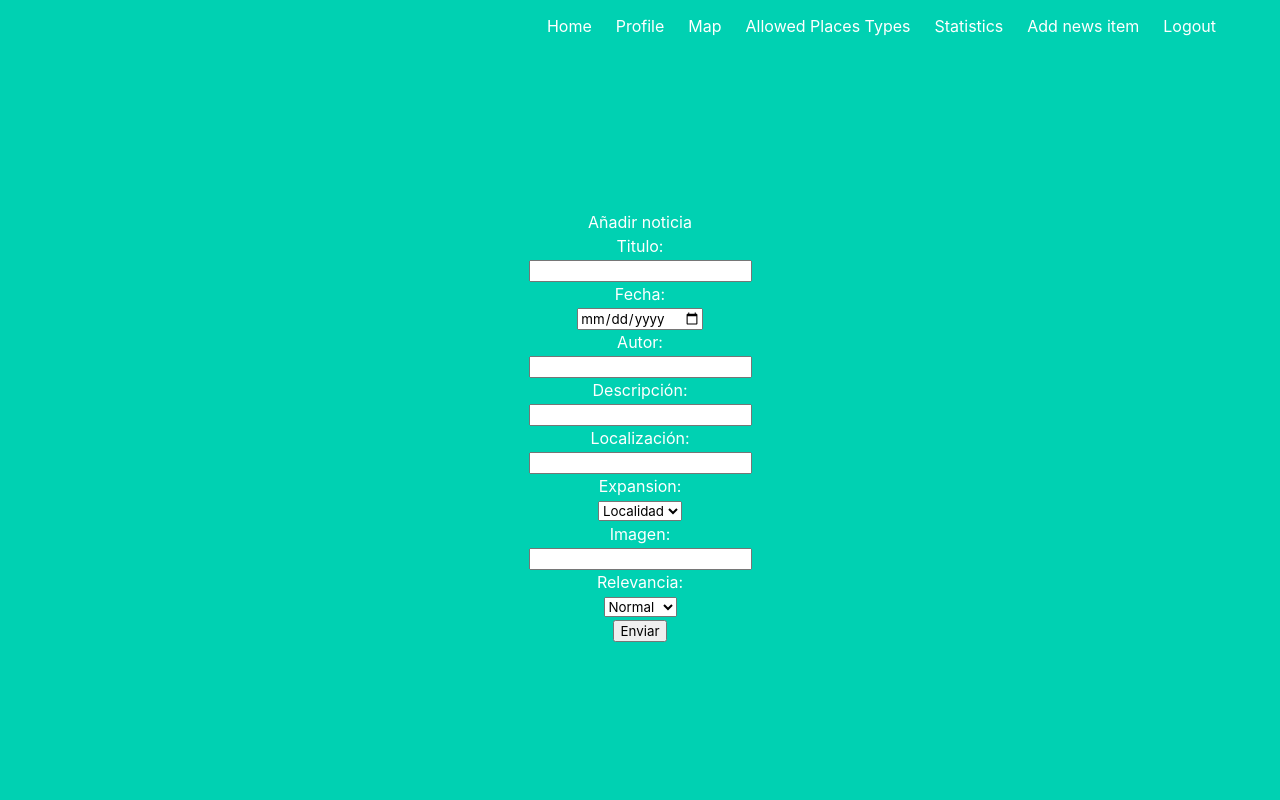
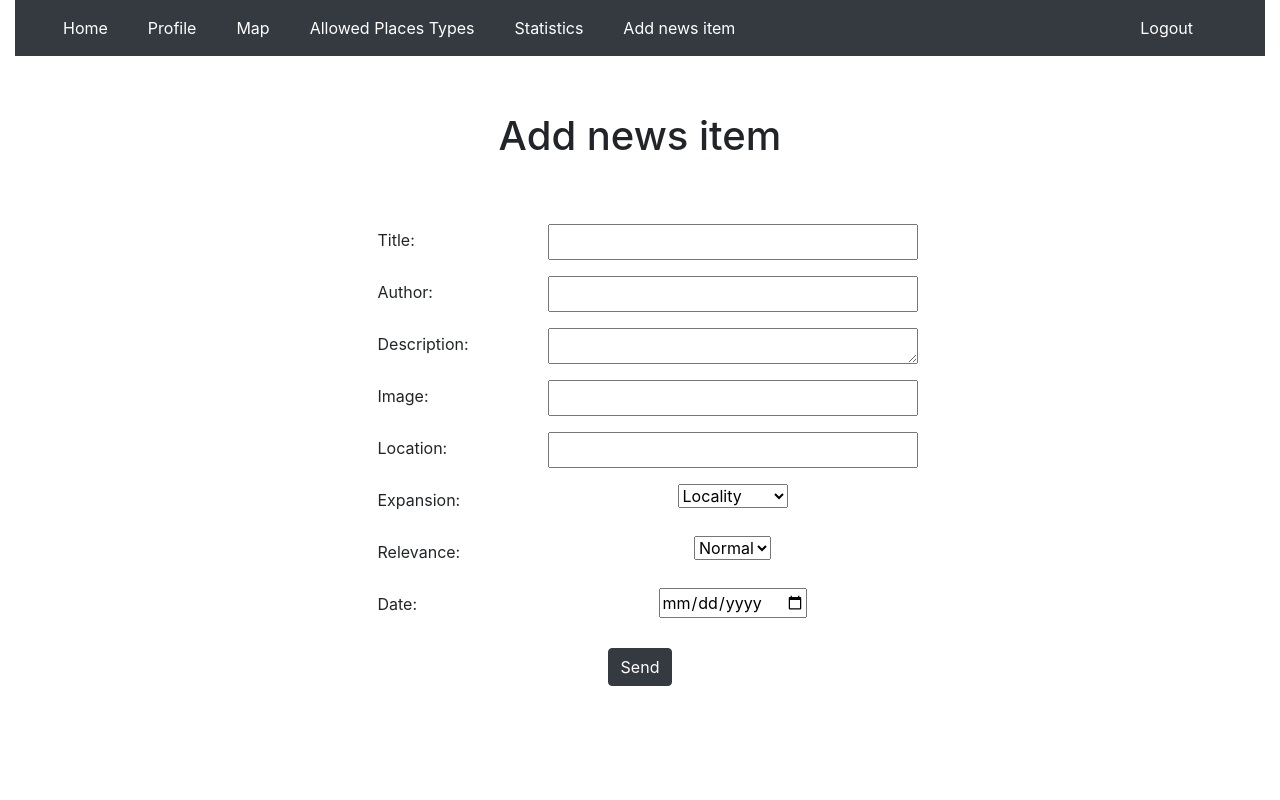
Before and after one commit to JoserraLP/MoRES, a Flask app: page /add_news in a window 1280 px wide. Run offline with Flask 2, Linux system fonts and the light colour scheme; a user stored in the database is signed in; data comes from the database, SQL or seed files in the repository; some libraries are stand-ins or nearby versions.

Commit message:
UI improvement and code cleanup

```diff
--- a/WebServer/config/default.py
+++ b/WebServer/config/default.py
@@ -3,11 +3,10 @@
 SECRET_KEY = 'super_secret_key_for_testing_purpose'
 
 # -------------- MQTT -------------- #
-MQTT_BROKER_URL = '192.168.1.83'
+MQTT_BROKER_URL = '192.168.1.61'
 MQTT_BROKER_PORT = 1883
 
 # -------------- Flask-User -------------- #
-
 USER_APP_NAME = "TFG Frontend"      # Shown in and email templates and page footers
 USER_ENABLE_EMAIL = True            # Enable email authentication
 USER_ENABLE_USERNAME = False        # Disable username authentication
--- a/WebServer/news.py
+++ b/WebServer/news.py
@@ -1,4 +1,4 @@
-from flask import Blueprint, render_template, request, redirect
+from flask import Blueprint, render_template, request, redirect, url_for
 from flask_login import login_required
 from . import mqtt
 
@@ -29,7 +29,7 @@ def create_news_item(request):
         # Publish the payload on the MQTT broker
         mqtt.publish('News', payload)
 
-        return render_template('index.html')
+        return redirect(url_for('main.index'))
     except requests.exceptions.RequestException as e:
         raise SystemExit(e)
 
--- a/WebServer/static/constants.py
+++ b/WebServer/static/constants.py
@@ -1,4 +1,4 @@
-SERVER_API_URL = "http://192.168.1.83:8080"
+SERVER_API_URL = "http://192.168.1.61:8080"
 PLACES_API_URL = "https://places.demo.api.here.com/places/v1/categories/places/?app_id=DemoAppId01082013GAL&app_code=AJKnXv84fjrb0KIHawS0Tg#"
 LOCATION_API_URL = "http://ip-api.com/json/"
 
--- /dev/null
+++ b/WebServer/static/css/style.css
@@ -0,0 +1,24 @@
+html, body {
+    height: 100%;
+}
+
+.full-height {
+    height: 100%;
+}
+
+.map {
+    height: 500px;
+    width: 600px;
+}
+
+.margin-center {
+    margin: 0 auto;
+}
+
+.bg-salmon {
+    background: rgb(255, 160, 122);
+}
+
+.bg-light-green {
+    background: rgb(144, 238, 144);
+}
--- a/WebServer/templates/add_news_item.html
+++ b/WebServer/templates/add_news_item.html
@@ -1,31 +1,59 @@
 {% extends "base.html" %}
 
 {% block content %}
-<h1>Añadir noticia</h1>
-<form action="{{url_for('news.add_news')}}" method="POST">
-    <label for="title">Titulo:</label><br>
-    <input type="text" id="title" name="title"><br>
-    <label for="date">Fecha:</label><br>
-    <input type="date" id="date" name="date"><br>
-    <label for="author">Autor:</label><br>
-    <input type="text" id="author" name="author"><br>
-    <label for="description">Descripción:</label><br>
-    <input type="text" id="description" name="description"><br>
-    <label for="location">Localización:</label><br>
-    <input type="text" id="location" name="location"><br>
-    <label for="expansion">Expansion:</label><br>
-    <select id="expansion" name="expansion">
-        <option value="Locality">Localidad</option>
-        <option value="AdminArea">Provincia</option>
-        <option value="Country">Pais</option>
-    </select><br>
-    <label for="image">Imagen:</label><br>
-    <input type="text" id="image" name="image"><br>
-    <label for="relevance">Relevancia:</label><br>
-    <select id="relevance" name="relevance">
-        <option value=0>Normal</option>
-        <option value=1>Urgente</option>
-    </select><br>
-    <input type="submit" value="Enviar">
-</form>
+<div class="p-2 mt-5">
+    <h1>Add news item</h1>
+</div>
+<div class="container mt-5">
+    <div class="col-xl-6 col-lg-8 col-md-10 col-sm-12 mx-auto text-center form">
+        <form action="{{url_for('news.add_news')}}" method="POST" class="justify-content-center">
+            <div class="form-group row">
+                <label class="col-4 text-left mt-1" for="title">Title:</label>
+                <input class="col-8 text-left" type="text" id="title" name="title" required>
+            </div>
+            <div class="form-group row">
+                <label class="col-4 text-left mt-1" for="author">Author:</label>
+                <input class="col-8 text-left" type="text" id="author" name="author" required>
+            </div>
+            <div class="form-group row">
+                <label class="col-4 text-left mt-1" for="description">Description:</label>
+                <textarea class="col-8 text-left" id="description" rows="1" name="description" required></textarea>
+            </div>
+            <div class="form-group row">
+                <label class="col-4 text-left mt-1" for="image">Image:</label>
+                <input class="col-8 text-left" type="text" id="image" name="image" required>
+            </div>
+            <div class="form-group row">
+                <label class="col-4 text-left mt-1" for="location">Location:</label>
+                <input class="col-8 text-left" type="text" id="location" name="location" required>
+            </div>
+            <div class="form-group row">
+                <label class="col-4 text-left mt-1" for="expansion">Expansion:</label>
+                <div class="mx-auto">
+                    <select id="expansion" name="expansion" required>
+                        <option value="Locality">Locality</option>
+                        <option value="AdminArea">Admin Area</option>
+                        <option value="Country">Country</option>
+                    </select>
+                </div>
+            </div>
+            <div class="form-group row">
+                <label class="col-4 text-left mt-1" for="relevance">Relevance:</label>
+                <div class="mx-auto">
+                    <select id="relevance" name="relevance" required>
+                        <option value=0>Normal</option>
+                        <option value=1>Urgent</option>
+                    </select>
+                </div>
+            </div>
+            <div class="form-group row">
+                <label class="col-4 text-left mt-1" for="date">Date:</label>
+                <div class="col-8 mx-auto">
+                    <input class="text-left" type="date" id="date" name="date" required>
+                </div>
+            </div>
+            <input class="mt-2 btn btn-dark" type="submit" value="Send">
+        </form>
+    </div>
+</div>
 {% endblock %}
--- a/WebServer/templates/base.html
+++ b/WebServer/templates/base.html
@@ -4,9 +4,14 @@
 <head>
     <meta charset="utf-8">
     <meta http-equiv="X-UA-Compatible" content="IE=edge">
-    <meta name="viewport" content="width=device-width, initial-scale=1">
+    <meta name="viewport" content="width=device-width, initial-scale=1, shrink-to-fit=no">
     <title>TFG App</title>
-    <link rel="stylesheet" href="https://cdnjs.cloudflare.com/ajax/libs/bulma/0.7.2/css/bulma.min.css" />
+    <!-- <link rel="stylesheet" href="https://cdnjs.cloudflare.com/ajax/libs/bulma/0.7.2/css/bulma.min.css" /> -->
+
+    <link rel="stylesheet" href="https://stackpath.bootstrapcdn.com/bootstrap/4.5.0/css/bootstrap.min.css" integrity="sha384-9aIt2nRpC12Uk9gS9baDl411NQApFmC26EwAOH8WgZl5MYYxFfc+NcPb1dKGj7Sk" crossorigin="anonymous">
+
+    <link rel="stylesheet" href="{{ url_for('static', filename='css/style.css') }}">
+
     {% block header_map %}
     {% endblock %}
     {% block header_bokeh %}
@@ -14,55 +19,70 @@
 </head>
 
 <body>
-    <section class="hero is-primary is-fullheight">
+    <section>
 
-        <div class="hero-head">
-            <nav class="navbar">
-                <div class="container">
-
-                    <div id="navbarMenuHeroA" class="navbar-menu">
-                        <div class="navbar-end">
-                            <a href="{{ url_for('main.index') }}" class="navbar-item">
+        <div class="container-fluid">
+            <nav class="navbar navbar-expand-lg navbar-dark bg-dark">
+                <div class="collapse navbar-collapse">
+                    <ul class="navbar-nav mr-auto mt-2 mt-lg-0">
+                        <li class="nav-item ml-4 active">
+                            <a href="{{ url_for('main.index') }}" class="nav-link text-white">
                                 Home
                             </a>
+                        </li>
                         {% if current_user.is_authenticated %}
-                            <a href="{{ url_for('main.profile') }}" class="navbar-item">
+                        <li class="nav-item ml-4 active">
+                            <a href="{{ url_for('main.profile') }}" class="nav-link text-white">
                                 Profile
                             </a>
-                            <a href="{{ url_for('map.show_map') }}" class="navbar-item">
+                        </li>
+                        <li class="nav-item ml-4 active">
+                            <a href="{{ url_for('map.show_map') }}" class="nav-link text-white">
                                 Map
                             </a>
+                        </li>
                         {% if not current_user.has_roles(['police']) %}
-                            <a href="{{ url_for('allowed_places.allowed_places_types') }}" class="navbar-item">
+                        <li class="nav-item ml-4 active">
+                            <a href="{{ url_for('allowed_places.allowed_places_types') }}" class="nav-link text-white">
                                 Allowed Places Types
                             </a>
-                            <a href="{{ url_for('statistics.show_statistics') }}" class="navbar-item">
+                        </li>
+                        <li class="nav-item ml-4 active">
+                            <a href="{{ url_for('statistics.show_statistics') }}" class="nav-link text-white">
                                 Statistics
                             </a>
+                        </li>
                         {% endif %}
-                            <a href="{{ url_for('news.add_news') }}" class="navbar-item">
+                        <li class="nav-item ml-4 active">
+                            <a href="{{ url_for('news.add_news') }}" class="nav-link text-white">
                                 Add news item
                             </a>
-                            <a href="{{ url_for('auth.logout') }}" class="navbar-item">
+                        </li>
+                        {% endif %}
+                    </ul>
+                    <ul class="navbar-nav ml-auto mt-2 mr-4 mt-lg-0">
+                        {% if current_user.is_authenticated %}
+                        <li class="nav-item mr-4 active">
+                            <a href="{{ url_for('auth.logout') }}" class="nav-link text-white">
                                 Logout
                             </a>
+                        </li>
                         {% endif %}
                         {% if not current_user.is_authenticated %}
-                            <a href="{{ url_for('auth.login') }}" class="navbar-item">
+                        <li class="nav-item mr-4 active">
+                            <a href="{{ url_for('auth.login') }}" class="nav-link">
                                 Login
                             </a>
+                        </li>
                         {% endif %}
-                        </div>
-                    </div>
+                    </ul>
                 </div>
             </nav>
         </div>
 
-        <div class="hero-body">
-            <div class="container has-text-centered">
+        <div class="container-fluid text-center">
             {% block content %}
             {% endblock %}
-            </div>
         </div>
     </section>
 </body>
--- a/WebServer/templates/statistics.html
+++ b/WebServer/templates/statistics.html
@@ -14,6 +14,7 @@
   {% else %}
     <h1>Statistics</h1>
     {% if data %}
+      <div class="margin-center">
         <canvas id="chart" width="600" height="400"></canvas>
         <script>
           var data = JSON.parse('{{ data|safe }}');
@@ -45,7 +46,6 @@
 
           // draw bar chart
           new Chart(mychart).Bar(barData, {
-          showTooltips: false,
             scaleOverride: true,
             scaleSteps: steps,
             scaleStepWidth: Math.ceil(max / steps),
@@ -56,9 +56,9 @@
             scaleShowLabels: true
           });
         </script>
-
+      </div>
     {% else %}
-      <p>The statistics cannot be loaded, please refresh the page</p>
+      <p class="alert-info"> The statistics cannot be loaded, please refresh the page</p>
     {% endif %}
   {% endif %}
   {% endwith %}
```
Also changed, not shown: WebServer/allowed_places_types.py (+5 -2 lines), WebServer/map.py (+9 -6 lines), WebServer/templates/allowed_places_type.html (+39 -12 lines), WebServer/templates/index.html (+13 -6 lines), WebServer/templates/login.html (+13 -14 lines), WebServer/templates/map.html (+35 -9 lines), WebServer/templates/profile.html (+5 -3 lines). Lines whose indentation alone changed are shown as unchanged.
